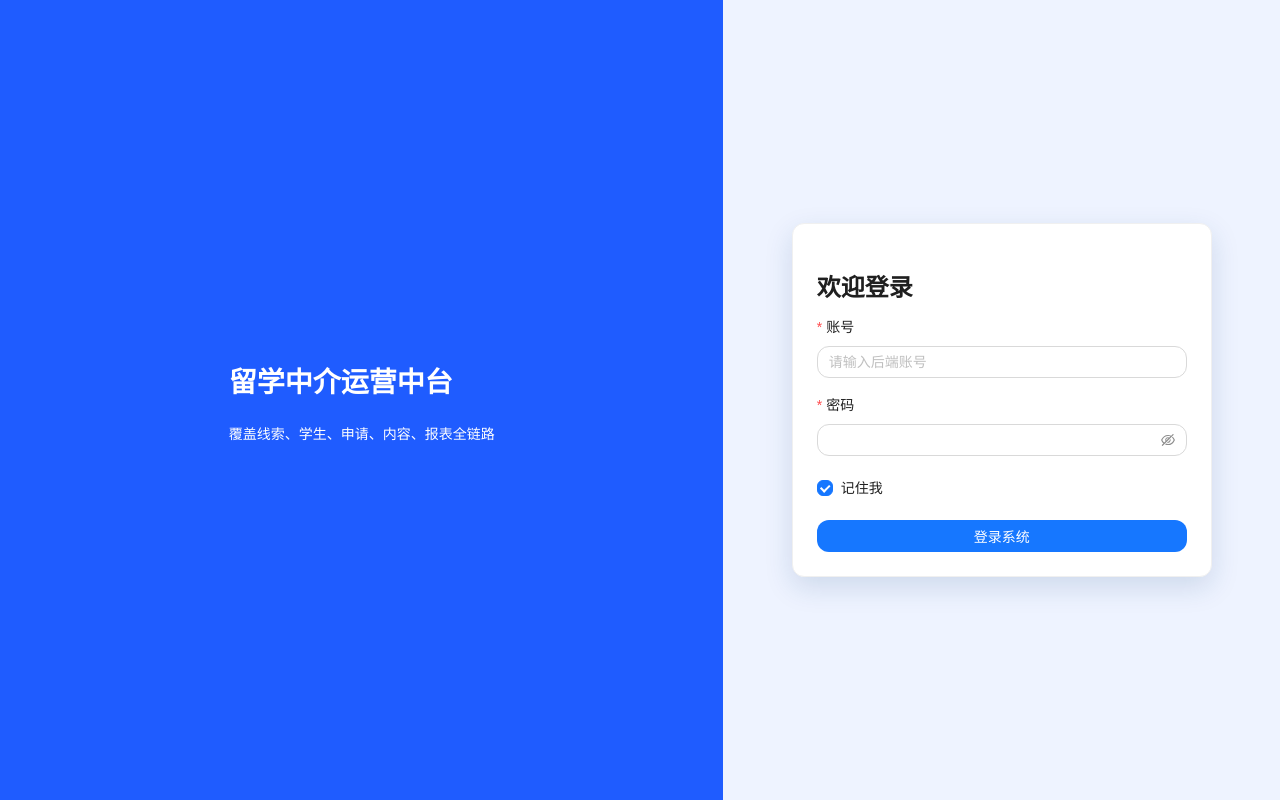
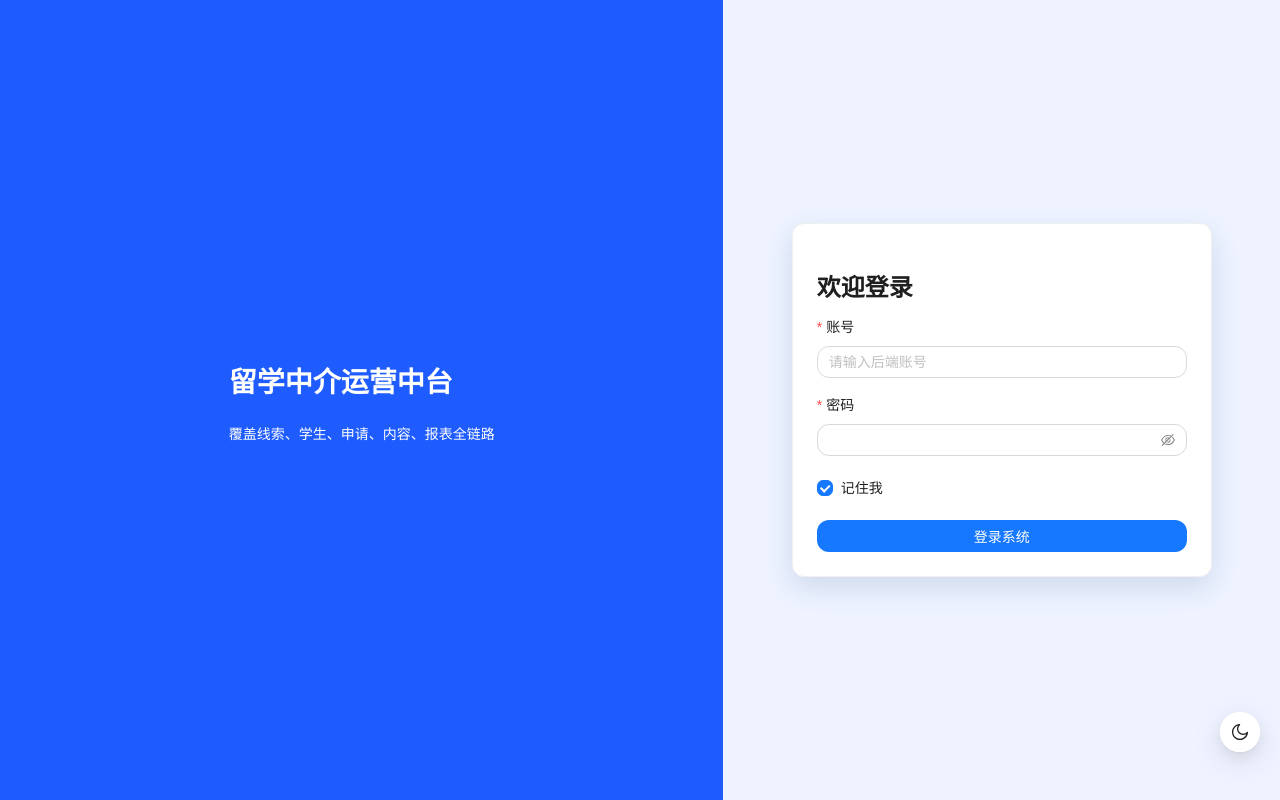
Before and after one commit to ladebangbangde/tree-education-ioas-fronted, a React (Vite) app: page /login in a window 1280 px wide. Built offline with nearby package versions, Linux system fonts and the light colour scheme; no server answers.

Commit message:
Add theme mode switch

```diff
--- a/src/main.tsx
+++ b/src/main.tsx
@@ -1,27 +1,53 @@
-import React from 'react';
+import React, { useEffect, useMemo, useState } from 'react';
 import ReactDOM from 'react-dom/client';
-import { App, ConfigProvider } from 'antd';
+import { App, ConfigProvider, FloatButton, theme as antdTheme } from 'antd';
+import { BulbOutlined, MoonOutlined } from '@ant-design/icons';
 import { BrowserRouter } from 'react-router-dom';
 import AppRouter from './app/router';
 import './styles/global.scss';
-ReactDOM.createRoot(document.getElementById('root')!).render(
-  <React.StrictMode>
-    <ConfigProvider theme={{
+
+type ThemeMode = 'light' | 'dark';
+
+function RootApp() {
+  const [mode, setMode] = useState<ThemeMode>(() => (localStorage.getItem('themeMode') as ThemeMode) || 'light');
+
+  useEffect(() => {
+    localStorage.setItem('themeMode', mode);
+    document.documentElement.setAttribute('data-theme', mode);
+  }, [mode]);
+
+  const configTheme = useMemo(() => ({
+    algorithm: mode === 'dark' ? antdTheme.darkAlgorithm : antdTheme.defaultAlgorithm,
     token: {
       colorPrimary: '#1677ff',
       borderRadius: 12,
       padding: 20,
       paddingLG: 24,
       marginLG: 20,
+      colorBgLayout: mode === 'dark' ? '#0f172a' : '#f3f6fb'
     },
     components: {
       Card: {
         bodyPadding: 24,
-          headerPadding: 20,
-        },
-      },
-    }}>
-      <App><BrowserRouter><AppRouter /></BrowserRouter></App>
-    </ConfigProvider>
+        headerPadding: 20
+      }
+    }
+  }), [mode]);
+
+  return <ConfigProvider theme={configTheme}>
+    <App>
+      <BrowserRouter><AppRouter /></BrowserRouter>
+      <FloatButton
+        icon={mode === 'dark' ? <BulbOutlined /> : <MoonOutlined />}
+        tooltip={mode === 'dark' ? 'Light mode' : 'Dark mode'}
+        onClick={() => setMode(mode === 'dark' ? 'light' : 'dark')}
+      />
+    </App>
+  </ConfigProvider>;
+}
+
+ReactDOM.createRoot(document.getElementById('root')!).render(
+  <React.StrictMode>
+    <RootApp />
   </React.StrictMode>
 );
```
Lines whose indentation alone changed are shown as unchanged.
